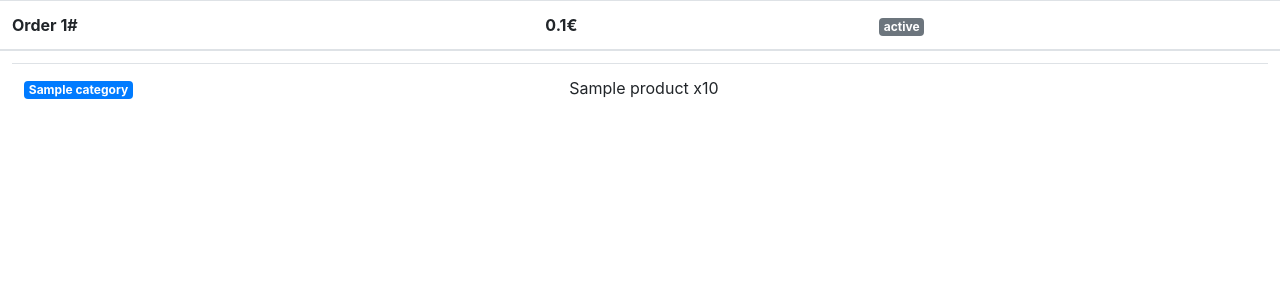
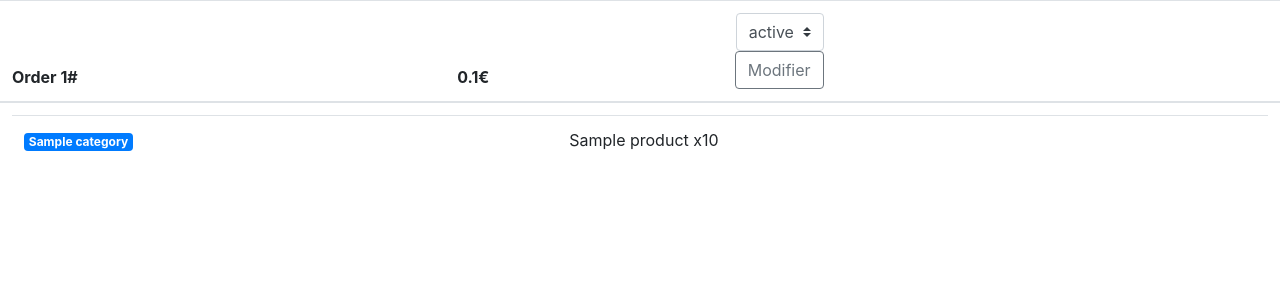
Before and after one commit to GregoireHebert/enigma, a Symfony app: template templates/cartList.html.twig in a window 1280 px wide. Shown: the top 300 px of the page. Run offline with Twig, Linux system fonts and the light colour scheme; the template is opened without the code that fills it: most values are stand-ins (such as "Sample title", 1, 10 or a date in 2020); some libraries are stand-ins or nearby versions.

Commit message:
imcomplete: update cart

```diff
--- a/src/Controller/ListCartsController.php
+++ b/src/Controller/ListCartsController.php
@@ -4,6 +4,7 @@ declare(strict_types=1);
 
 namespace App\Controller;
 
+use App\Entity\Cart;
 use App\Repository\CartRepository;
 use Symfony\Component\HttpFoundation\Response;
 use Symfony\Component\Routing\Annotation\Route;
@@ -17,7 +18,8 @@ class ListCartsController
     public function __invoke(Environment $twig, CartRepository $cartRepository)
     {
         return new Response($twig->render('cartList.html.twig', [
-            'carts' => $cartRepository->findAll()
+            'carts' => $cartRepository->findAll(),
+            'statuses' => Cart::STATUSES
         ]));
     }
 }
--- a/templates/cartList.html.twig
+++ b/templates/cartList.html.twig
@@ -9,7 +9,20 @@
             <tr>
                 <th scope="col">Order {{ cart.id }}#</th>
                 <th scope="col">{{ cart.total/100 }}€</th>
-                <th scope="col"><span class="badge badge-secondary">{{ cart.status }}</span></th>
+                <th>
+                    <div class="input-group">
+                        <form method="post" action="/{{ app.request.get('_route') }}/{{ cart.id }}/update">
+                        <select class="custom-select" name="status" id="{{ cart.id }}">
+                            {% for status in statuses %}
+                            <option {% if cart.status == status %}selected{% endif %}>{{ status }}</option>
+                            {% endfor %}
+                        </select>
+                        <div class="input-group-append">
+                            <button class="btn btn-outline-secondary" type="submit">Modifier</button>
+                        </div>
+                        </form>
+                    </div>
+                </th>
             </tr>
         </thead>
         <tbody>
```
Also changed, not shown: src/Controller/UpdateCart.php (added, +25 -0 lines).
